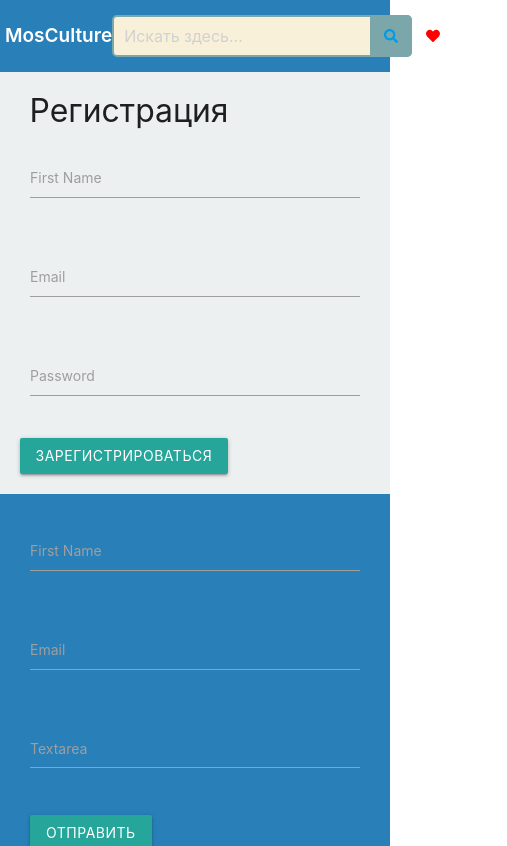
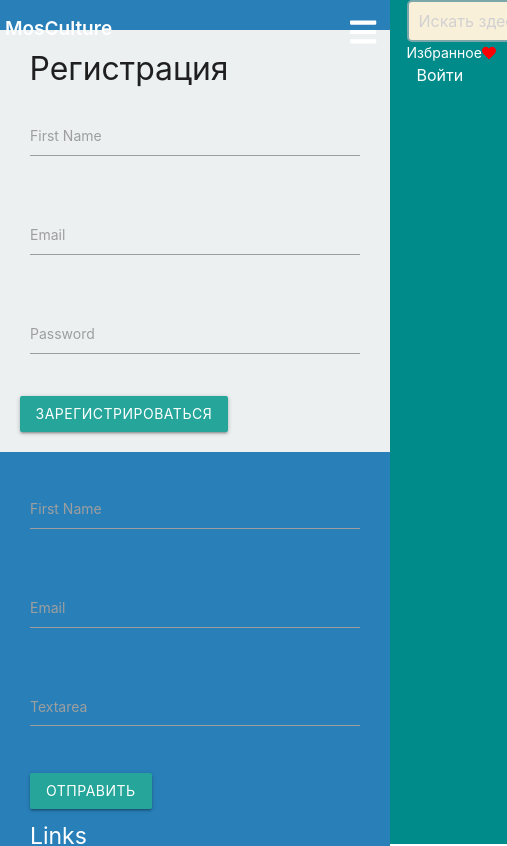
Before and after one commit to ahren-stringer/Moscow-Cinemas, a React (Create React App) app in the folder client/: page /register in a window 390 px wide. Shown: the top 846 px of the page, 507 px wide, since content can reach past the window. Built offline with nearby package versions, Linux system fonts and the light colour scheme.

Commit message:
js almost over

```diff
--- a/client/src/Components/Auth/Register.jsx
+++ b/client/src/Components/Auth/Register.jsx
@@ -5,9 +5,9 @@ import axios from 'axios';
 
 import { Field, reduxForm } from 'redux-form'
 import { required, aol, email, minLength6 } from '../../validators'
+import { withRouter } from 'react-router-dom';
 
 const input = ({ input, label, type, meta: { touched, error, warning } }) => {
-    debugger
     return (<div className="row">
         <div className="input-field col s12">
             <input {...input} id={type} type={type} className="validate" />
@@ -55,20 +55,6 @@ RegisterForm = reduxForm({ form: 'register' })(RegisterForm)
 
 function Register(props) {
 
-    //let message=useMessage();
-    // let [form, setForm] = useState({name:'', email: '', password: '' });
-
-    // let onInputChange = (event) => {
-    //     setForm({ ...form, [event.target.name]: event.target.value })
-    // }
-
-    // let registerReq = async () => {
-    //     try {
-    //         const data = await axios.post('http://localhost:8001/cinema/register', { ...form })
-    //         console.log('Зарегистрировался ',data)
-    //     } catch (e) { }
-    // }
-
     let submit = async (formData) => {
         // print the form values to the console
         console.log(formData)
@@ -76,6 +62,7 @@ function Register(props) {
         try {
             const data = await axios.post('http://localhost:8001/cinema/register', { ...formData })
             console.log('Зарегистрировался ',data)
+            props.history.goBack()
         } catch (e) { }
     }
 
@@ -85,27 +72,8 @@ function Register(props) {
         </div>
         <div className="row">
             <RegisterForm onSubmit={submit}/>
-                {/* <div className="row">
-                    <div className="input-field col s12">
-                        <input id="first_name" type="text" className="validate" name='name' onChange={onInputChange}/>
-                        <label for="first_name">First Name</label>
-                    </div>
-                </div>
-                <div className="row">
-                    <div className="input-field col s12">
-                        <input id="password" type="password" className="validate" name='password' onChange={onInputChange}/>
-                        <label for="password">Password</label>
-                    </div>
-                </div>
-                <div className="row">
-                    <div className="input-field col s12">
-                        <input id="email" type="email" className="validate" name='email' onChange={onInputChange}/>
-                        <label for="email">Email</label>
-                    </div>
-                </div>
-                <button className='btn' onClick={registerReq}>Зарегистрироваться</button> */}
         </div>
     </div>
 }
 
-export default Register;
+export default withRouter(Register);
--- a/client/src/Components/Header/Header.css
+++ b/client/src/Components/Header/Header.css
@@ -1,8 +1,13 @@
 * {box-sizing: border-box;}
 
 .header__wrapper{
+    position: relative;
+}
+.logo{
+    position: absolute;
+}
+.header__inner{
     display: flex;
-    justify-content: space-between;
     align-items: center;
 }
 .img__logo{
@@ -23,24 +28,15 @@ padding-left: 5px;
     color: #fff;
     padding-right: 10px;
 }
-.searching__form{
+/* .searching__form{
     margin-left: auto;
     margin-right: 14px;
-}
+} */
 .search{
-    /* background: #fff;
-    width: 250px;
-    margin-left: 10px;
-    position: relative;
-    border-radius: 5px; */
     position: relative;
   width: 300px;
   margin: 0 auto;
 }
-/* .search input{
-    margin: 0;
-    height: 2em;
-} */
 .search__btn{
     position: absolute;
     top: 0;
@@ -75,3 +71,46 @@ a.active{
     color: white;
     font-size: 16px;
 }
+.menu__wrapper{
+    display: flex;
+    align-items: flex-end;
+    flex-direction: column;
+}
+.menu-btn{
+	/* width: 32px;
+    height: 32px; */
+    font-size: 30px;
+    color: white;
+	display: none;
+	position: absolute;
+	left: -40px;
+	top: 10px;
+}
+@media (max-width: 960px){
+.menu-btn {
+    display: inline-block;
+}
+.menu-active {
+    right: 0;
+}
+.menu__wrapper {
+    padding: 0;
+    align-items: center;
+    position: fixed;
+    top: 0;
+    width: 283px;
+    background-color: darkcyan;
+    height: 100vh;
+    transition: 0.5s;
+    right: -283px;
+}
+.header__inner{
+    display: flex;
+    flex-direction: column;
+    align-items: flex-start;
+    height: 50%;
+}
+.search{
+    width:250px;
+}
+}
--- a/client/src/Components/Header/Header.jsx
+++ b/client/src/Components/Header/Header.jsx
@@ -8,12 +8,13 @@ import { setSearched, toggleList, loadList, setReqNumber, setSearchedArr } from
 import { logout } from '../../redux/authReduser';
 import logo from '../../img/logo.png'
 import { FontAwesomeIcon } from '@fortawesome/react-fontawesome';
-import { faHeart } from '@fortawesome/free-solid-svg-icons'
+import { faHeart,faBars,faTimes } from '@fortawesome/free-solid-svg-icons'
 
 class Header extends React.Component {
   state = {
     counter: this.props.counter,
     favorteArr: Object.entries(this.props.liked).filter(item => item[0].slice(0, 4) === "Кино"),
+    menuBtn: false
   };
   componentDidUpdate(prevProps, prevState) {
     if (prevProps.counter !== this.props.counter) {
@@ -32,25 +33,50 @@ class Header extends React.Component {
   //     auth.logout()
   // }
   //favorteArr = Object.entries(this.props.liked).filter(item => item[0].slice(0, 4) === "Кино");
+
+  openMenu=(e)=>{
+    debugger
+    e.currentTarget.parentNode.style.right='0'
+  }
   render() {
     return (
       <div className='header'>
         <div className='__container'>
+          {/* <div className='header__inner'> */}
           <div className='header__wrapper'>
-            <NavLink to='/' activeClassName='active'>
+            <NavLink to='/' className='logo' activeClassName='active'>
               <div>
-                {/* <div>
-                  <img src={logo}
-                    className='img__logo' />
-                </div> */}
                 <span className='logo__title'>
                   MosCulture
                 </span>
               </div>
             </NavLink>
-            {/* <div className='counter'> */}
+            <div className='menu__wrapper'>
+              <a className="menu-btn">
+                {!this.state.menuBtn ?
+                <span onClick={(e)=>{
+                  e.currentTarget.parentNode.parentNode.style.right='0'
+                  this.setState({
+                    menuBtn:true
+                  })
+                  }}>
+                  <FontAwesomeIcon icon={faBars} />
+                </span>
+                :<span onClick={(e)=>{
+                  e.currentTarget.parentNode.parentNode.style.right='-283px'
+                  this.setState({
+                    menuBtn:false
+                  })}}>
+                  <FontAwesomeIcon icon={faTimes}/>
+                </span>
+                }
+              </a>
+              <div className='header__inner'>
                 <SearchingForm {...this.props} />
                 <div className="liked">
+                  <div>
+                    Избранное
+                  </div>
                   <NavLink to={'/liked' + (!this.state.favorteArr[0] ? '' : ('/' + this.state.favorteArr[0][0]))}>
                     <FontAwesomeIcon icon={faHeart} style={{ color: 'red' }} />
                   </NavLink>
@@ -60,8 +86,10 @@ class Header extends React.Component {
                   <span className='auth__btn' href='/'
                     onClick={this.props.logout}
                   >Выход</span>}
+              </div>
+            </div>
+          </div>
           {/* </div> */}
-          </div>
         </div>
       </div>
     );
--- a/client/src/Components/Navbar/Navbar.jsx
+++ b/client/src/Components/Navbar/Navbar.jsx
@@ -43,7 +43,7 @@ function Navbar(props) {
     props.SetPageCount(props.numberOfPage + 1)
     props.onPageChange(props.numberOfPage * props.onOnePage, props.type, props.navData)
   };
-
+debugger
   return (
     <div>
       <Introdaction typeTitle={props.typeTitle} />
--- a/client/src/redux/navReduser.js
+++ b/client/src/redux/navReduser.js
@@ -29,8 +29,8 @@ const navReduser = (state = init, action) => {
             //     arr.push(action.navData[1])
             // }
             // debugger
-            return { ...state, navData: action.navData }
-        // return { ...state, navData: action.prevNanData.concat(action.navData)}
+            // return { ...state, navData: action.navData }
+        return { ...state, navData: action.prevNanData.concat(action.navData)}
         // case CONCAT_NAV_DATA:
         //     let arr=[]
         //     for (let i=0;i<action.navData.length;i++){
```
Lines whose indentation alone changed are shown as unchanged.
